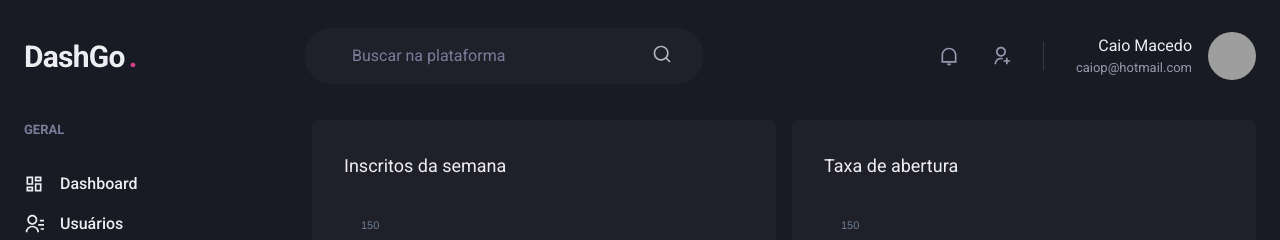
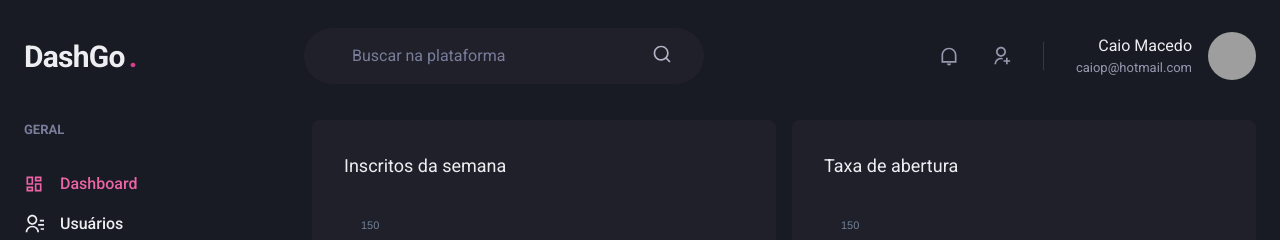
Before and after one commit to caiopmsoares/Dashgo, a Next.js app: page /dashboard in a window 1280 px wide. Shown: the top 240 px of the page. Built offline with nearby package versions, Linux system fonts and the light colour scheme; grey boxes are pictures that could not be loaded.

Commit message:
Add active link color for externs pages

```diff
--- /dev/null
+++ b/src/components/ActiveLink.tsx
@@ -0,0 +1,37 @@
+import Link, { LinkProps } from 'next/link';
+import { useRouter } from 'next/router';
+import { cloneElement, ReactElement } from 'react';
+
+interface ActiveLinkProps extends LinkProps {
+	children: ReactElement;
+	shouldMatchExactHref?: boolean;
+}
+
+export function ActiveLink({
+	children,
+	shouldMatchExactHref = false,
+	...rest
+}: ActiveLinkProps) {
+	const { asPath } = useRouter();
+
+	let isActive = false;
+
+	if (shouldMatchExactHref && (asPath === rest.href || asPath === rest.as)) {
+		isActive = true;
+	}
+
+	if (
+		!shouldMatchExactHref &&
+		(asPath.startsWith(String(rest.href)) || asPath.startsWith(String(rest.as)))
+	) {
+		isActive = true;
+	}
+
+	return (
+		<Link {...rest}>
+			{cloneElement(children, {
+				color: isActive ? 'pink.400' : 'gray.50',
+			})}
+		</Link>
+	);
+}
--- a/src/components/Sidebar/NavLink.tsx
+++ b/src/components/Sidebar/NavLink.tsx
@@ -5,7 +5,7 @@
 	LinkProps as ChakraLinkProps,
 } from '@chakra-ui/react';
 import { ElementType } from 'react';
-import Link from 'next/link';
+import { ActiveLink } from '../ActiveLink';
 
 interface NavLinkProps extends ChakraLinkProps {
 	icon: ElementType;
@@ -15,13 +15,13 @@
 
 export function NavLink({ icon, children, href, ...rest }: NavLinkProps) {
 	return (
-		<Link href={href} passHref>
+		<ActiveLink href={href} passHref>
 			<ChakraLink display="flex" alignItems="center" {...rest}>
 				<Icon as={icon} fontSize="20" />
 				<Text ml="4" fontWeight="medium">
 					{children}
 				</Text>
 			</ChakraLink>
-		</Link>
+		</ActiveLink>
 	);
 }
```
